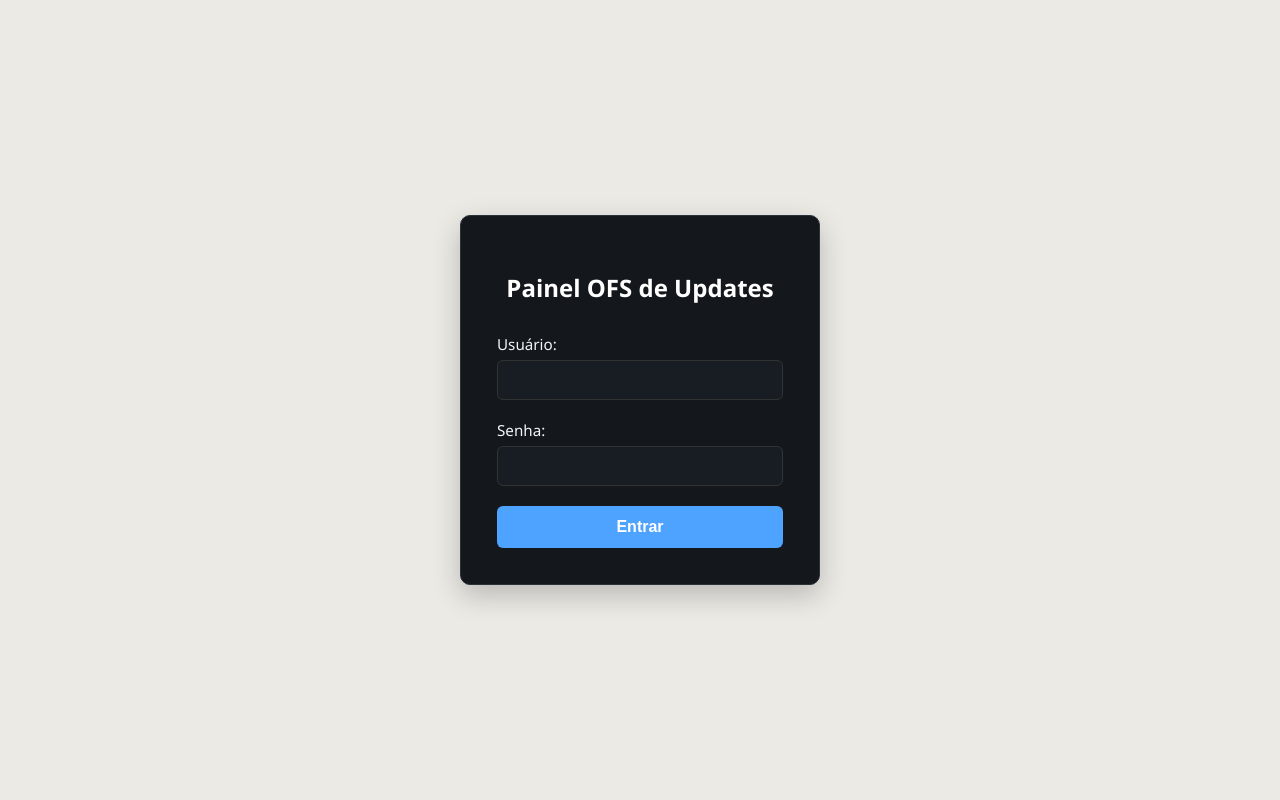
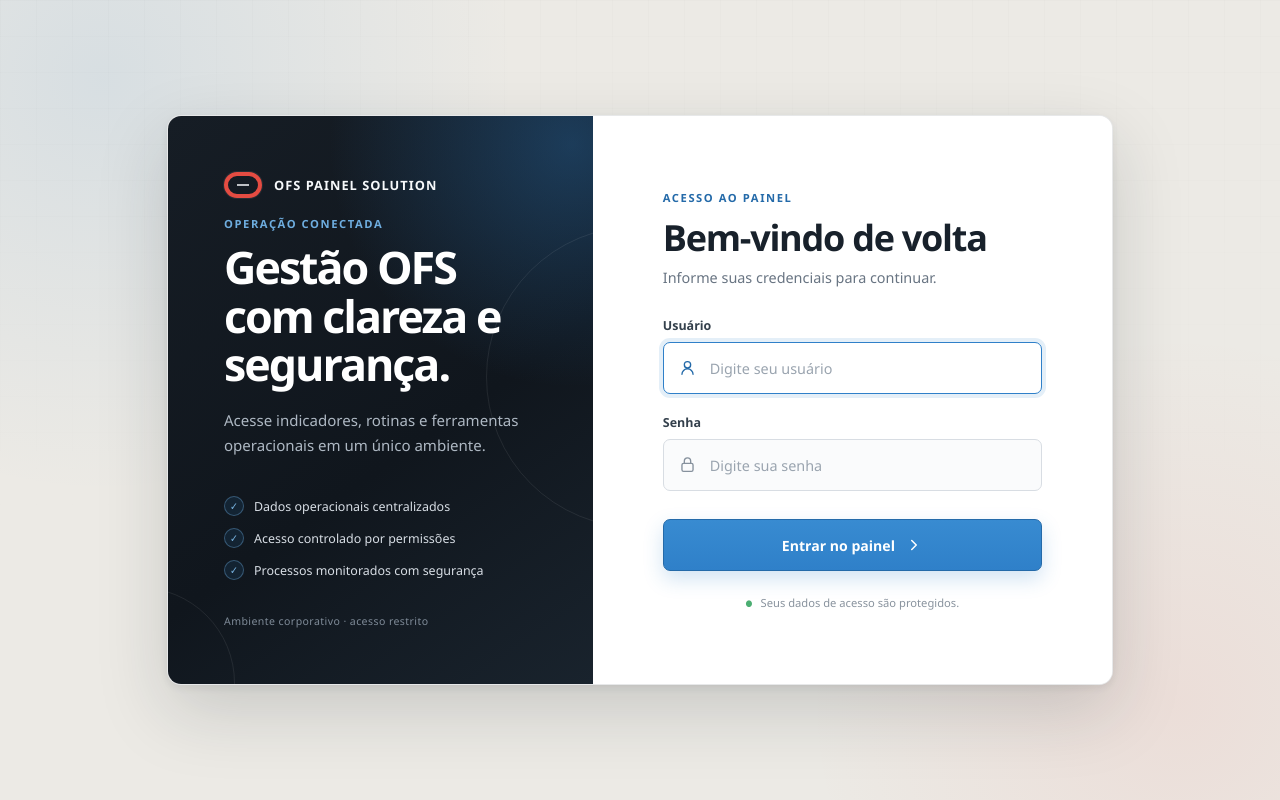
Before and after one commit to btVagner/ofs-user-updater, a Flask app: page /login in a window 1280 px wide. Run offline with Flask 3, Linux system fonts and the light colour scheme; data that the repository does not hold is empty; parts of the project's set-up code (start-up, migrations or seed data) failed here and were passed over.

Commit message:
style: moderniza tela de login do painel

```diff
--- /dev/null
+++ b/static/css/login.css
@@ -0,0 +1,459 @@
+:root {
+  --login-ink: #18212b;
+  --login-muted: #687482;
+  --login-line: #d8dde3;
+  --login-surface: #ffffff;
+  --login-blue: #2f80c9;
+  --login-blue-dark: #246aa9;
+  --login-red: #e44c42;
+  color-scheme: light;
+}
+
+body.login-page {
+  min-height: 100svh;
+  height: auto;
+  display: grid;
+  place-items: center;
+  padding: clamp(24px, 5vw, 64px);
+  overflow-y: auto;
+  color: var(--login-ink);
+  background:
+    radial-gradient(circle at 8% 10%, rgba(47, 128, 201, .11), transparent 30%),
+    radial-gradient(circle at 92% 88%, rgba(228, 76, 66, .08), transparent 27%),
+    #eceae5;
+}
+
+body.login-page::before {
+  content: "";
+  position: fixed;
+  inset: 0;
+  z-index: 0;
+  pointer-events: none;
+  opacity: .35;
+  background-image:
+    linear-gradient(rgba(24, 33, 43, .035) 1px, transparent 1px),
+    linear-gradient(90deg, rgba(24, 33, 43, .035) 1px, transparent 1px);
+  background-size: 36px 36px;
+  mask-image: linear-gradient(to bottom, black, transparent 78%);
+}
+
+.login-shell {
+  width: min(960px, 100%);
+  min-height: 570px;
+  display: grid;
+  grid-template-columns: minmax(330px, .9fr) minmax(410px, 1.1fr);
+  overflow: hidden;
+  border: 1px solid rgba(24, 33, 43, .1);
+  border-radius: 14px;
+  background: var(--login-surface);
+  box-shadow: 0 26px 70px rgba(24, 33, 43, .17), 0 3px 10px rgba(24, 33, 43, .08);
+}
+
+.login-brand-panel {
+  position: relative;
+  display: flex;
+  flex-direction: column;
+  padding: clamp(34px, 5vw, 56px);
+  overflow: hidden;
+  color: #f7f9fb;
+  background:
+    radial-gradient(circle at 95% 5%, rgba(47, 128, 201, .34), transparent 36%),
+    linear-gradient(145deg, #161d25 0%, #10161d 58%, #19232d 100%);
+}
+
+.login-brand-panel::before,
+.login-brand-panel::after {
+  content: "";
+  position: absolute;
+  border: 1px solid rgba(255, 255, 255, .08);
+  border-radius: 50%;
+}
+
+.login-brand-panel::before {
+  width: 300px;
+  height: 300px;
+  right: -195px;
+  top: 110px;
+}
+
+.login-brand-panel::after {
+  width: 190px;
+  height: 190px;
+  left: -125px;
+  bottom: -95px;
+}
+
+.login-brand,
+.login-mobile-brand {
+  display: flex;
+  align-items: center;
+  gap: 12px;
+  font-size: .8rem;
+  font-weight: 800;
+  letter-spacing: .08em;
+  text-transform: uppercase;
+}
+
+.login-brand-mark {
+  width: 38px;
+  height: 26px;
+  display: grid;
+  place-items: center;
+  flex: 0 0 auto;
+  border: 4px solid var(--login-red);
+  border-radius: 999px;
+  box-shadow: 0 0 0 1px rgba(255, 255, 255, .08);
+}
+
+.login-brand-mark span {
+  width: 12px;
+  height: 2px;
+  background: currentColor;
+  opacity: .75;
+}
+
+.login-brand-copy {
+  position: relative;
+  z-index: 1;
+  margin: auto 0 38px;
+}
+
+.login-kicker {
+  display: block;
+  margin-bottom: 12px;
+  color: #6eaddf;
+  font-size: .7rem;
+  font-weight: 800;
+  letter-spacing: .14em;
+  text-transform: uppercase;
+}
+
+.login-brand-copy h1 {
+  max-width: 360px;
+  margin: 0;
+  color: #ffffff;
+  font-size: clamp(2rem, 3.5vw, 2.8rem);
+  line-height: 1.08;
+  letter-spacing: -.045em;
+}
+
+.login-brand-copy p {
+  max-width: 360px;
+  margin: 20px 0 0;
+  color: #aeb8c3;
+  font-size: .94rem;
+  line-height: 1.65;
+}
+
+.login-benefits {
+  position: relative;
+  z-index: 1;
+  display: grid;
+  gap: 12px;
+  margin: 0 0 34px;
+  padding: 0;
+  color: #d8dee5;
+  font-size: .78rem;
+  list-style: none;
+}
+
+.login-benefits li {
+  display: flex;
+  align-items: center;
+  gap: 10px;
+}
+
+.login-benefits li span {
+  width: 20px;
+  height: 20px;
+  display: grid;
+  place-items: center;
+  border: 1px solid rgba(110, 173, 223, .38);
+  border-radius: 50%;
+  color: #7bb7e5;
+  background: rgba(47, 128, 201, .12);
+  font-size: .66rem;
+  font-weight: 900;
+}
+
+.login-brand-footer {
+  position: relative;
+  z-index: 1;
+  margin: 0;
+  color: #7f8b98;
+  font-size: .66rem;
+  letter-spacing: .04em;
+}
+
+.login-access-panel {
+  display: grid;
+  place-items: center;
+  padding: clamp(38px, 6vw, 70px);
+  background: var(--login-surface);
+}
+
+.login-access-content {
+  width: min(100%, 390px);
+}
+
+.login-mobile-brand {
+  display: none;
+  margin-bottom: 36px;
+  color: var(--login-ink);
+}
+
+.login-heading {
+  margin-bottom: 30px;
+}
+
+.login-heading .login-kicker {
+  color: var(--login-blue-dark);
+}
+
+.login-heading h2 {
+  margin: 0;
+  color: var(--login-ink);
+  font-size: clamp(1.8rem, 3vw, 2.25rem);
+  line-height: 1.15;
+  letter-spacing: -.035em;
+}
+
+.login-heading p {
+  margin: 10px 0 0;
+  color: var(--login-muted);
+  font-size: .9rem;
+}
+
+.login-page .login-form {
+  width: auto;
+  max-width: none;
+  padding: 0;
+  border: 0;
+  border-radius: 0;
+  background: transparent;
+  box-shadow: none;
+}
+
+.login-field + .login-field {
+  margin-top: 20px;
+}
+
+.login-page .login-field label {
+  display: block;
+  margin: 0 0 8px;
+  color: #34404c;
+  font-size: .78rem;
+  font-weight: 750;
+}
+
+.login-input-wrap {
+  position: relative;
+}
+
+.login-input-wrap > svg {
+  position: absolute;
+  left: 15px;
+  top: 50%;
+  width: 19px;
+  height: 19px;
+  pointer-events: none;
+  transform: translateY(-50%);
+  fill: none;
+  stroke: #86919d;
+  stroke-width: 1.7;
+  stroke-linecap: round;
+  stroke-linejoin: round;
+  transition: stroke .18s ease;
+}
+
+.login-page .login-form input[type="text"],
+.login-page .login-form input[type="password"] {
+  width: 100%;
+  height: 52px;
+  margin: 0;
+  padding: 0 15px 0 46px;
+  border: 1px solid var(--login-line);
+  border-radius: 7px;
+  outline: 0;
+  color: var(--login-ink);
+  background: #fafbfc;
+  font: inherit;
+  font-size: .9rem;
+  transition: border-color .18s ease, box-shadow .18s ease, background-color .18s ease;
+}
+
+.login-page .login-form input::placeholder {
+  color: #9aa4af;
+}
+
+.login-page .login-form input:hover {
+  border-color: #b4bdc7;
+  background: #fff;
+}
+
+.login-page .login-form input:focus {
+  border-color: var(--login-blue);
+  background: #fff;
+  box-shadow: 0 0 0 4px rgba(47, 128, 201, .13);
+}
+
+.login-input-wrap:focus-within > svg {
+  stroke: var(--login-blue-dark);
+}
+
+.login-page .login-submit {
+  width: 100%;
+  height: 52px;
+  display: flex;
+  align-items: center;
+  justify-content: center;
+  gap: 10px;
+  margin-top: 28px;
+  padding: 0 20px;
+  border: 1px solid var(--login-blue-dark);
+  border-radius: 7px;
+  color: #fff;
+  background: linear-gradient(180deg, #388bd1 0%, var(--login-blue) 100%);
+  box-shadow: 0 8px 20px rgba(47, 128, 201, .22);
+  font: inherit;
+  font-size: .88rem;
+  font-weight: 800;
+  cursor: pointer;
+  transition: transform .18s ease, background .18s ease, box-shadow .18s ease;
+}
+
+.login-page .login-submit svg {
+  width: 18px;
+  height: 18px;
+  fill: none;
+  stroke: currentColor;
+  stroke-width: 2;
+  stroke-linecap: round;
+  stroke-linejoin: round;
+  transition: transform .18s ease;
+}
+
+.login-page .login-submit:hover {
+  background: linear-gradient(180deg, #2f7fc3 0%, var(--login-blue-dark) 100%);
+  box-shadow: 0 10px 24px rgba(47, 128, 201, .28);
+  transform: translateY(-1px);
+}
+
+.login-page .login-submit:hover svg {
+  transform: translateX(2px);
+}
+
+.login-page .login-submit:focus-visible {
+  outline: 3px solid rgba(47, 128, 201, .24);
+  outline-offset: 3px;
+}
+
+.login-messages {
+  margin: -6px 0 22px;
+}
+
+.login-page .success-msg,
+.login-page .error-msg {
+  display: flex;
+  align-items: center;
+  gap: 9px;
+  margin: 0;
+  padding: 11px 13px;
+  border: 1px solid;
+  border-radius: 6px;
+  text-align: left;
+  font-size: .76rem;
+  line-height: 1.4;
+}
+
+.login-page .success-msg {
+  border-color: #b9dec7;
+  color: #27653d;
+  background: #eef8f1;
+}
+
+.login-page .error-msg {
+  border-color: #efc3c0;
+  color: #a33b34;
+  background: #fdf1f0;
+}
+
+.login-page .success-msg span,
+.login-page .error-msg span {
+  width: 19px;
+  height: 19px;
+  display: grid;
+  place-items: center;
+  flex: 0 0 auto;
+  border: 1px solid currentColor;
+  border-radius: 50%;
+  font-size: .68rem;
+  font-weight: 900;
+}
+
+.login-security-note {
+  display: flex;
+  align-items: center;
+  justify-content: center;
+  gap: 8px;
+  margin: 24px 0 0;
+  color: #89939e;
+  font-size: .7rem;
+}
+
+.login-security-note span {
+  color: #4cae72;
+  font-size: .55rem;
+}
+
+@media (max-width: 760px) {
+  .login-shell {
+    width: min(520px, 100%);
+    min-height: auto;
+    grid-template-columns: 1fr;
+  }
+
+  .login-brand-panel {
+    display: none;
+  }
+
+  .login-mobile-brand {
+    display: flex;
+  }
+
+  .login-access-panel {
+    padding: clamp(38px, 10vw, 60px);
+  }
+}
+
+@media (max-width: 480px) {
+  body.login-page {
+    padding: 0;
+    background: #fff;
+  }
+
+  body.login-page::before {
+    display: none;
+  }
+
+  .login-shell {
+    min-height: 100svh;
+    align-items: center;
+    border: 0;
+    border-radius: 0;
+    box-shadow: none;
+  }
+
+  .login-access-panel {
+    padding: 36px 24px;
+  }
+}
+
+@media (prefers-reduced-motion: reduce) {
+  .login-page *,
+  .login-page *::before,
+  .login-page *::after {
+    scroll-behavior: auto !important;
+    transition-duration: .01ms !important;
+  }
+}
--- a/templates/login.html
+++ b/templates/login.html
@@ -1,25 +1,92 @@
+{% set page_css_files = ['css/login.css'] %}
 {% include 'includes/head.html' %}
 
 <body class="login-page">
-  <div class="login-form">
-    <h2>Painel OFS de Updates</h2>
+  <main class="login-shell" aria-labelledby="login-title">
+    <section class="login-brand-panel" aria-label="Painel OFS Solution">
+      <div class="login-brand">
+        <span class="login-brand-mark" aria-hidden="true"><span></span></span>
+        <span>OFS Painel Solution</span>
+      </div>
+
+      <div class="login-brand-copy">
+        <span class="login-kicker">Operação conectada</span>
+        <h1>Gestão OFS com clareza e segurança.</h1>
+        <p>Acesse indicadores, rotinas e ferramentas operacionais em um único ambiente.</p>
+      </div>
+
+      <ul class="login-benefits" aria-label="Características do painel">
+        <li><span aria-hidden="true">✓</span> Dados operacionais centralizados</li>
+        <li><span aria-hidden="true">✓</span> Acesso controlado por permissões</li>
+        <li><span aria-hidden="true">✓</span> Processos monitorados com segurança</li>
+      </ul>
+
+      <p class="login-brand-footer">Ambiente corporativo · acesso restrito</p>
+    </section>
+
+    <section class="login-access-panel">
+      <div class="login-access-content">
+        <div class="login-mobile-brand" aria-hidden="true">
+          <span class="login-brand-mark"><span></span></span>
+          <span>OFS Painel Solution</span>
+        </div>
+
+        <header class="login-heading">
+          <span class="login-kicker">Acesso ao painel</span>
+          <h2 id="login-title">Bem-vindo de volta</h2>
+          <p>Informe suas credenciais para continuar.</p>
+        </header>
 
         {% with messages = get_flashed_messages(with_categories=true) %}
+          {% if messages %}
+            <div class="login-messages" aria-live="polite">
               {% for category, message in messages %}
-        <p class="{{ 'success-msg' if category == 'success' else 'error-msg' }}">{{ message }}</p>
+                <p class="{{ 'success-msg' if category == 'success' else 'error-msg' }}" role="alert">
+                  <span aria-hidden="true">{{ '✓' if category == 'success' else '!' }}</span>
+                  {{ message }}
+                </p>
               {% endfor %}
+            </div>
+          {% endif %}
         {% endwith %}
 
-    <form method="post">
-      <label for="username">Usuário:</label>
-      <input type="text" name="username" required>
+        <form class="login-form" method="post">
+          <div class="login-field">
+            <label for="username">Usuário</label>
+            <div class="login-input-wrap">
+              <svg aria-hidden="true" viewBox="0 0 24 24" focusable="false">
+                <path d="M12 12a4 4 0 1 0 0-8 4 4 0 0 0 0 8Zm7 8a7 7 0 0 0-14 0" />
+              </svg>
+              <input id="username" type="text" name="username" autocomplete="username" placeholder="Digite seu usuário" required autofocus>
+            </div>
+          </div>
 
-      <label for="password">Senha:</label>
-      <input type="password" name="password" required>
+          <div class="login-field">
+            <label for="password">Senha</label>
+            <div class="login-input-wrap">
+              <svg aria-hidden="true" viewBox="0 0 24 24" focusable="false">
+                <rect x="5" y="10" width="14" height="10" rx="2" />
+                <path d="M8 10V7a4 4 0 0 1 8 0v3" />
+              </svg>
+              <input id="password" type="password" name="password" autocomplete="current-password" placeholder="Digite sua senha" required>
+            </div>
+          </div>
 
-      <button type="submit">Entrar</button>
+          <button class="login-submit" type="submit">
+            <span>Entrar no painel</span>
+            <svg aria-hidden="true" viewBox="0 0 24 24" focusable="false">
+              <path d="m9 18 6-6-6-6" />
+            </svg>
+          </button>
         </form>
+
+        <p class="login-security-note">
+          <span aria-hidden="true">●</span>
+          Seus dados de acesso são protegidos.
+        </p>
       </div>
+    </section>
+  </main>
 
   {% include 'includes/footer.html' %}
 </body>
```
Also changed, not shown: tests/test_frontend_assets.py (+13 -0 lines). Lines whose indentation alone changed are shown as unchanged.
